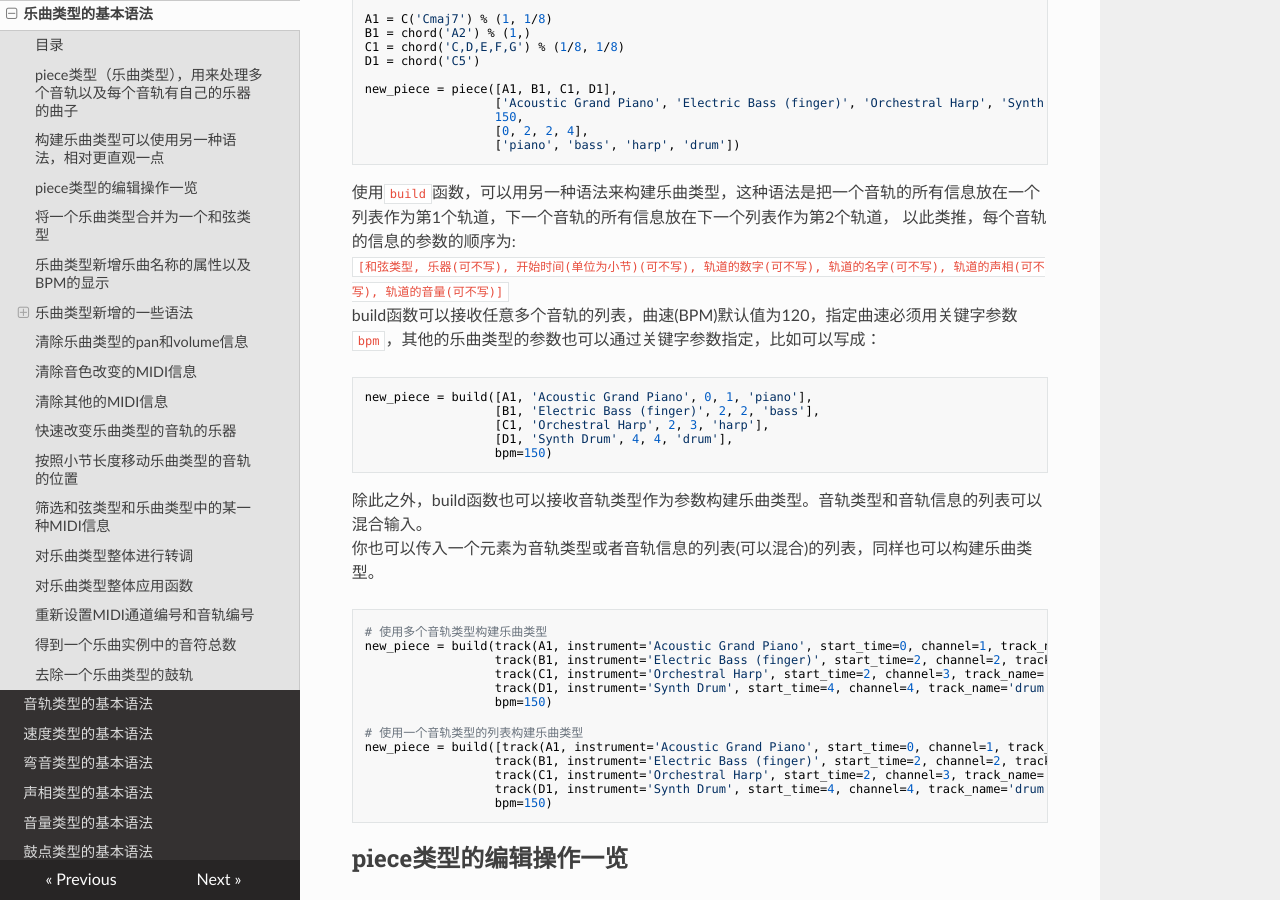
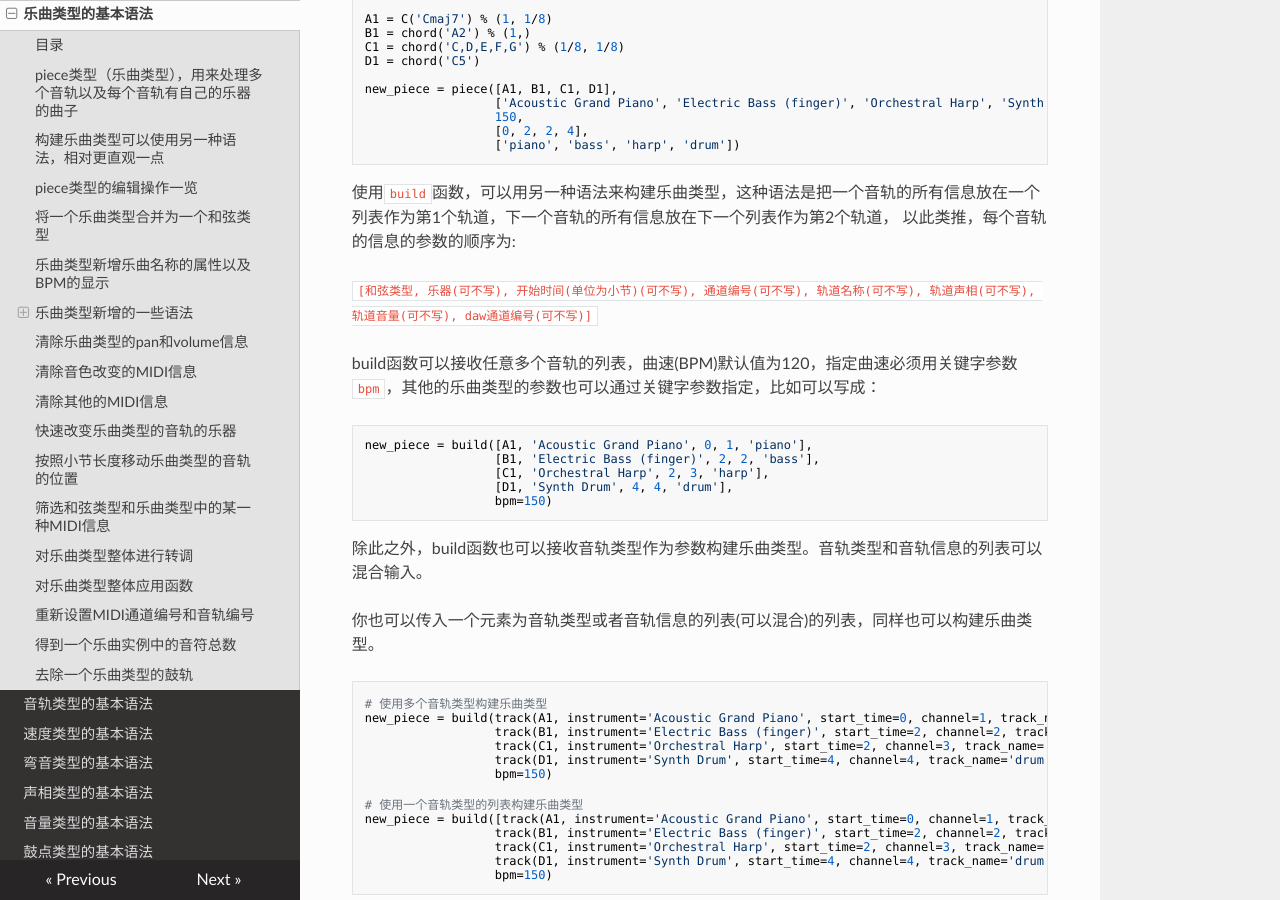
Before and after one commit to Rainbow-Dreamer/musicpy_docs_zh_CN, an MkDocs documentation site: the page built from docs/Basic syntax of piece type.md, in a window 1280 px wide and 900 px high, scrolled down 2794 px. Built offline with MkDocs 1.6.1, drawn with Linux system fonts in a browser that asks for light colours; nearby versions of some CDN libraries.

Commit message:
Update Basic syntax of piece type.md

````diff
--- a/docs/Basic syntax of piece type.md
+++ b/docs/Basic syntax of piece type.md
@@ -147,7 +147,9 @@ new_piece = piece([A1, B1, C1, D1],
 
 使用`build`函数，可以用另一种语法来构建乐曲类型，这种语法是把一个音轨的所有信息放在一个列表作为第1个轨道，下一个音轨的所有信息放在下一个列表作为第2个轨道，
 以此类推，每个音轨的信息的参数的顺序为:
-`[和弦类型, 乐器(可不写), 开始时间(单位为小节)(可不写), 轨道的数字(可不写), 轨道的名字(可不写), 轨道的声相(可不写), 轨道的音量(可不写)]`
+
+`[和弦类型, 乐器(可不写), 开始时间(单位为小节)(可不写), 通道编号(可不写), 轨道名称(可不写), 轨道声相(可不写), 轨道音量(可不写), daw通道编号(可不写)]`
+
 build函数可以接收任意多个音轨的列表，曲速(BPM)默认值为120，指定曲速必须用关键字参数`bpm`，其他的乐曲类型的参数也可以通过关键字参数指定，比如可以写成：
 
 ```python
@@ -159,6 +161,7 @@ new_piece = build([A1, 'Acoustic Grand Piano', 0, 1, 'piano'],
 ```
 
 除此之外，build函数也可以接收音轨类型作为参数构建乐曲类型。音轨类型和音轨信息的列表可以混合输入。
+
 你也可以传入一个元素为音轨类型或者音轨信息的列表(可以混合)的列表，同样也可以构建乐曲类型。
 
 ```python
````
